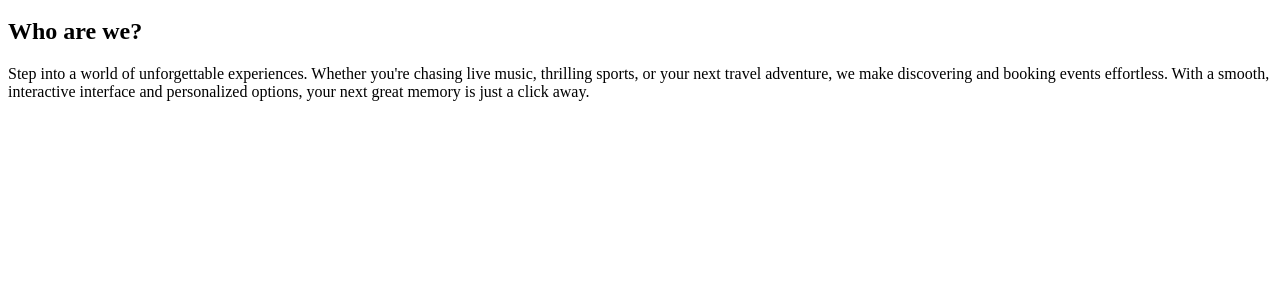
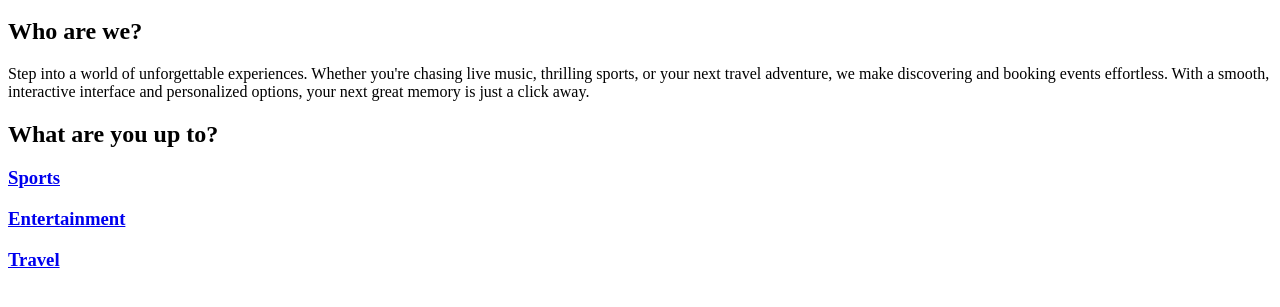
Before and after one commit to mennadiaaa/web-project, a plain HTML site: page index.html in a window 1280 px wide. Shown: the part 141-448 px from the top of the page. Drawn offline with Linux system fonts and the light colour scheme.

Commit message:
added new sector & liked categories

```diff
--- a/index.html
+++ b/index.html
@@ -31,5 +31,19 @@
         </div>
       </section>
 
+       <section class="section">
+            <h1>What are you up to?</h1>
+            <div class="sports">
+                <a href="sports.html"><h3>Sports</h3></a>
+            </div>
+             <div class="entertainment">
+                <a href="entertainment.html"><h3>Entertainment</h3></a>
+            </div>
+
+            <div class="travel">
+                <a href="travel.html"><h3>Travel</h3></a>
+            </div>
+        </section>
+
 </body>
 </html>
```
